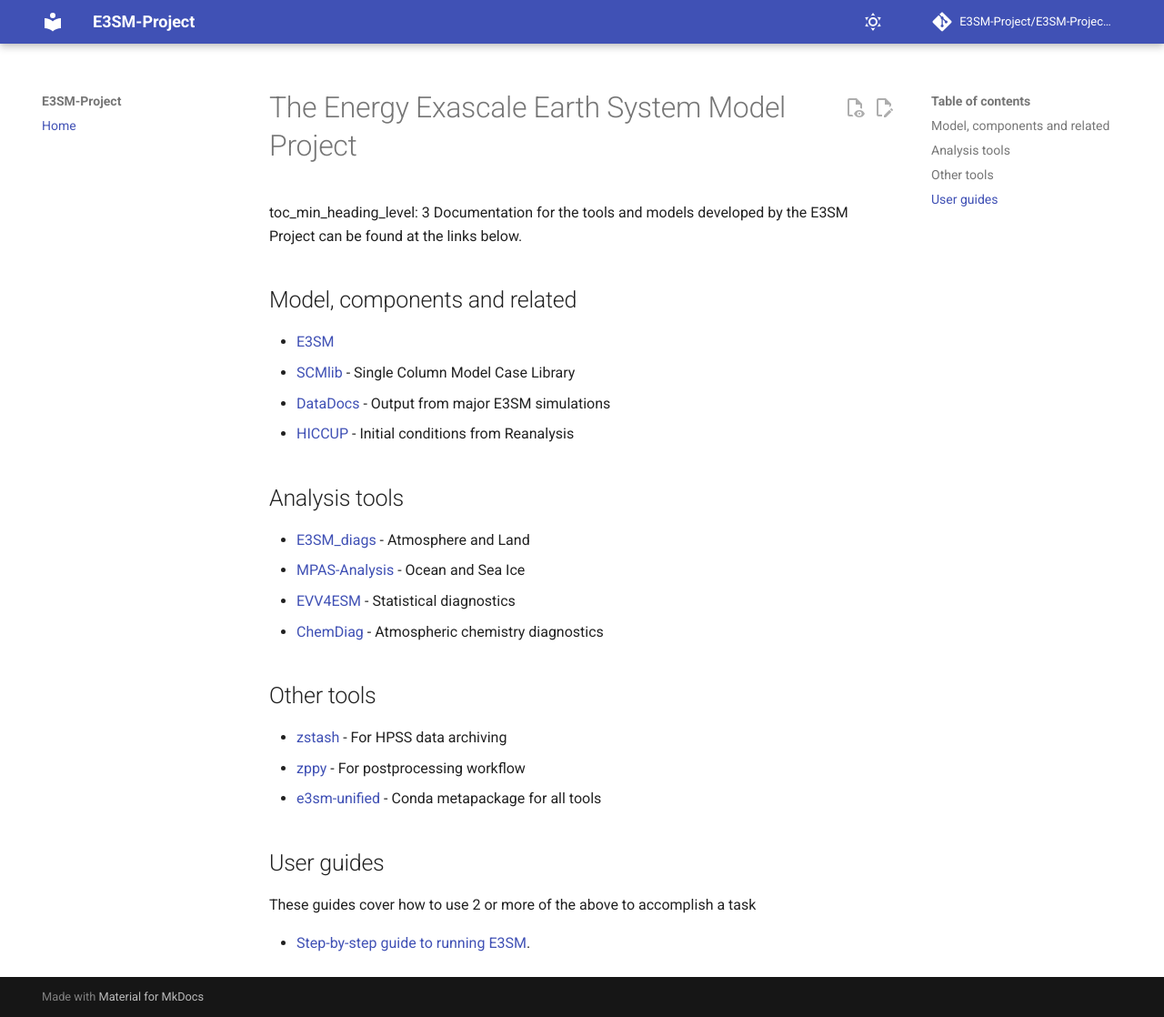
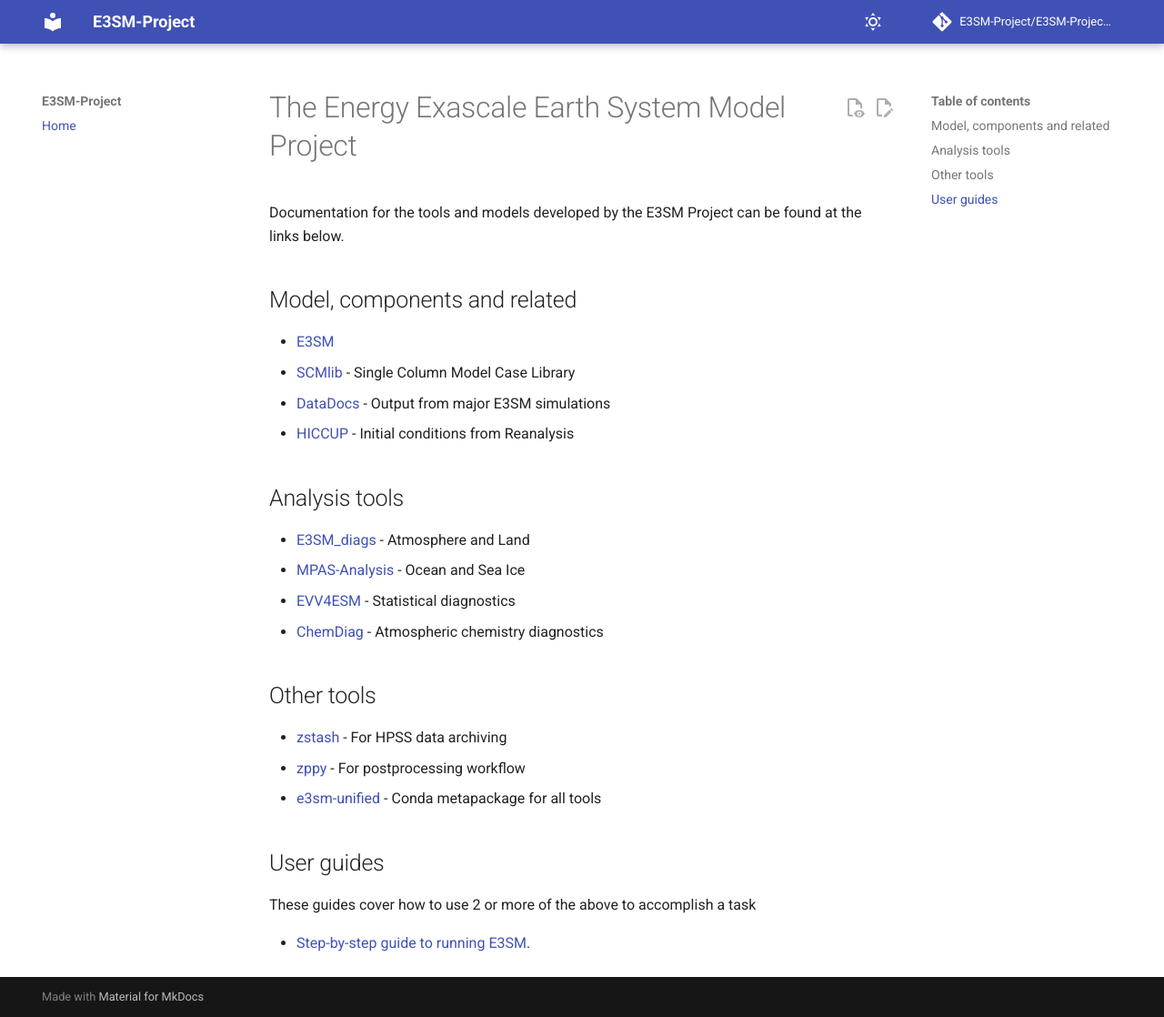
Before and after one commit to E3SM-Project/E3SM-Project.github.io, an MkDocs documentation site: the page built from docs/index.md, in a window 1280 px wide and 1118 px high. Shown: the whole window at 91% size. Built offline with MkDocs 1.6.1 and Material for MkDocs 9.7.7, drawn with Linux system fonts in a browser that asks for light colours; comment, search, counter and statistics services are not loaded.

Commit message:
Fix linting

```diff
--- a/docs/index.md
+++ b/docs/index.md
@@ -1,5 +1,5 @@
 # The Energy Exascale Earth System Model Project
-toc_min_heading_level: 3
+
 Documentation for the tools and models developed by the E3SM Project can
 be found at the links below.
 
```
